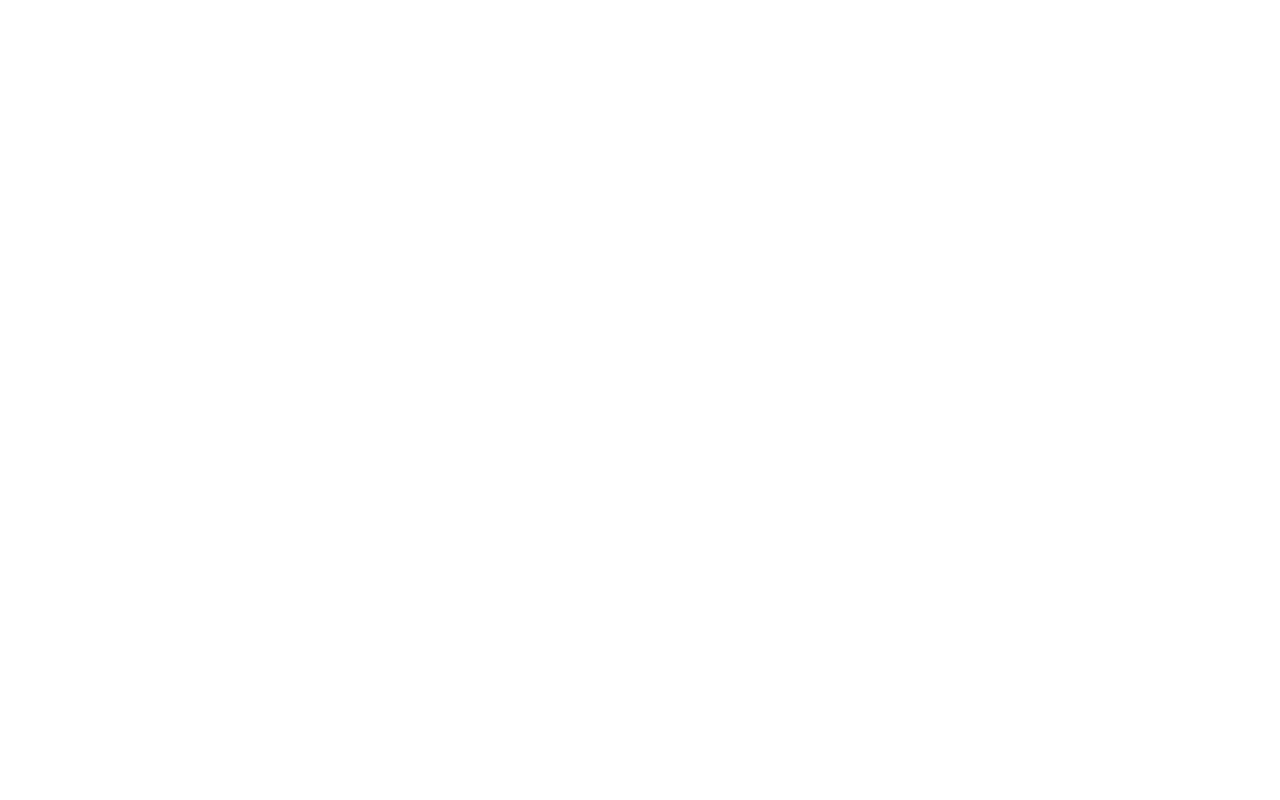
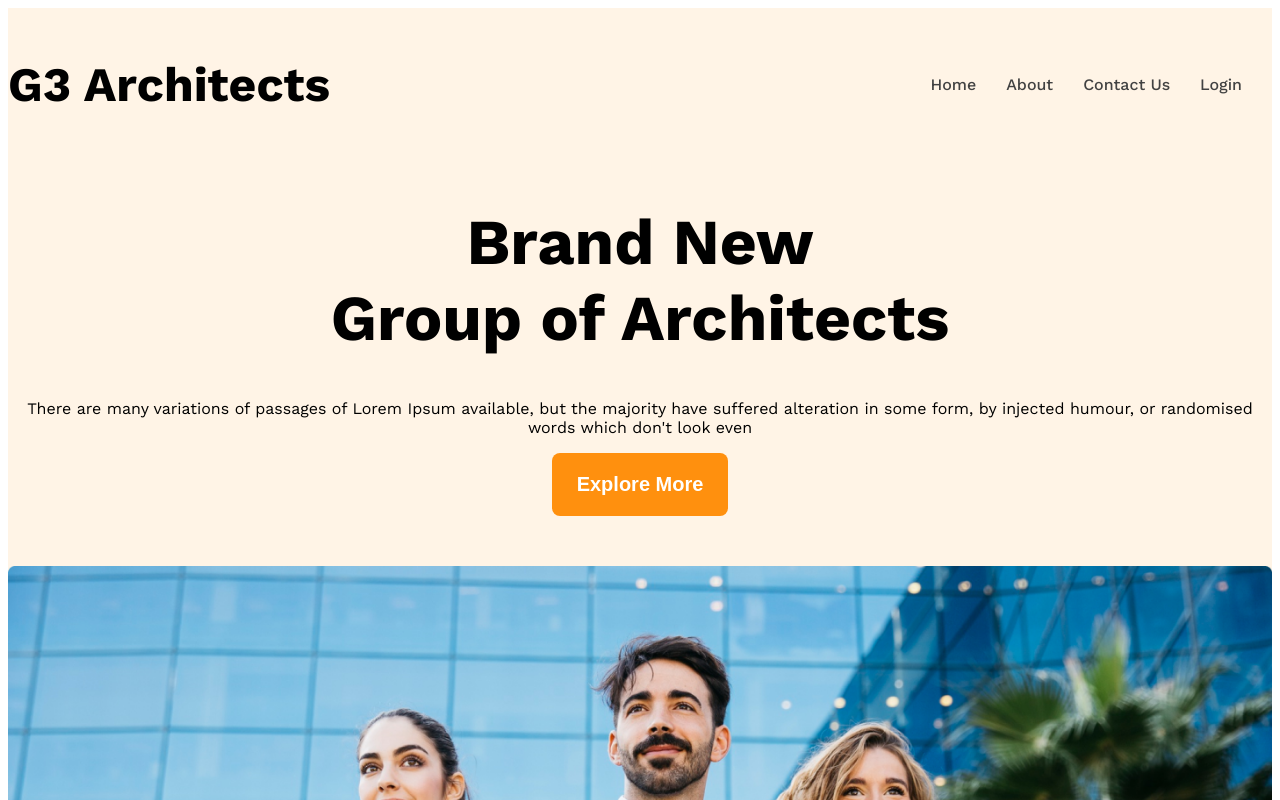
Before and after one commit to Dristy233/g3-architects-website, a plain HTML site: page index.html in a window 1280 px wide. Shown: the top 800 px of the page. Drawn offline with nearby package versions, Linux system fonts and the light colour scheme.

Commit message:
added an iages banner button

```diff
--- a/index.html
+++ b/index.html
@@ -7,9 +7,31 @@
    <title>G3 Architects</title>
    <link rel="stylesheet" href="styles/architects.css">
 </head>
-<body>
-   <header>
+<body class="work-sans-font">
+   <header class="bg-light">
+<nav class="navber display-flex">
+<h3 class="brand">G3 Architects</h3>
+  <!-- li.nav-item*4>a.nav-link -->
+   <ul class="nav-link display-flex">
+      <li class="nav-item"><a href="" class="nav-link text-gray ">Home </a></li>
+      <li class="nav-item"><a href="" class="nav-link text-gray">About</a></li>
+      <li class="nav-item"><a href="" class="nav-link text-gray">Contact Us</a></li>
+      <li class="nav-item"><a href="" class="nav-link text-gray">Login</a></li>
+   </ul>
 
+</nav>
+  <div class="banner">
+   <!-- h1.banner-title -->
+   <div class="banner-contend">
+      <h1 class="banner-title">Brand New <br>
+         Group of Architects
+         </h1>
+         <!-- p.banner-description -->
+         <p class="banner-description">There are many variations of passages of Lorem Ipsum available, but the majority have suffered alteration in some form, by injected humour, or randomised words which don't look even</p>
+         <button class="btn-primary">Explore More</button>
+   </div>
+      <img class="banner-img" src="images/banner.png" alt="">
+  </div>
    </header>
    <main>
 
--- a/styles/architects.css
+++ b/styles/architects.css
@@ -0,0 +1,82 @@
+@import url('https://fonts.googleapis.com/css2?family=Work+Sans:ital,wght@0,100..900;1,100..900&display=swap');
+
+
+.work-sans-font {
+  font-family: "Work Sans", serif;
+  font-optical-sizing: auto;
+  font-weight: 400;
+  font-style: normal;
+}
+
+/* shared styles */
+  .display-flex{
+   display: flex;
+  }
+  /* dark02 */
+  .text-gray{
+   color: #424242;
+  }
+.text-light-gray{
+
+}
+
+/* dark03 */
+
+.bg-light{
+background-color: rgba(255, 144, 14, 0.1);
+}
+
+ /* header  styles */
+ /* navber related styles */
+ .navber{
+  justify-content: space-between;
+  align-items: center;
+ }
+ .brand{
+   font-weight: 700;
+   font-size: 3rem;
+ }
+ .nav-item{
+ list-style: none;
+ margin-right: 30px;
+ }
+ .nav-link{
+   text-decoration: none;
+   font-weight: 500;
+
+ }
+ .navber, .banner{
+   max-width: 1440px;
+   margin: 0 auto;
+ }
+ /* banner related styles */
+ .banner-contend{
+   min-width: 850px;
+   margin: 0 auto;
+   text-align: center;
+   margin-bottom: 50px;
+ }
+ .banner-title{
+   font-weight: 700;
+   font-size: 4rem;
+
+ }
+.btn-primary{
+   background-color: rgba(255, 144, 14, 1);
+   color: #FFFFFF;
+   font-weight: 600;
+   font-size: 1.25rem;
+  padding: 20px 25px;
+  border-radius: 8px;
+  border: none;
+
+}
+.banner-img{
+width: 100%;
+}
+/* responsive media query */
+@media screen and (max-width: 576px) {
+   .navber, .nav-link{
+     flex-direction: column;
+   }
+}
```
